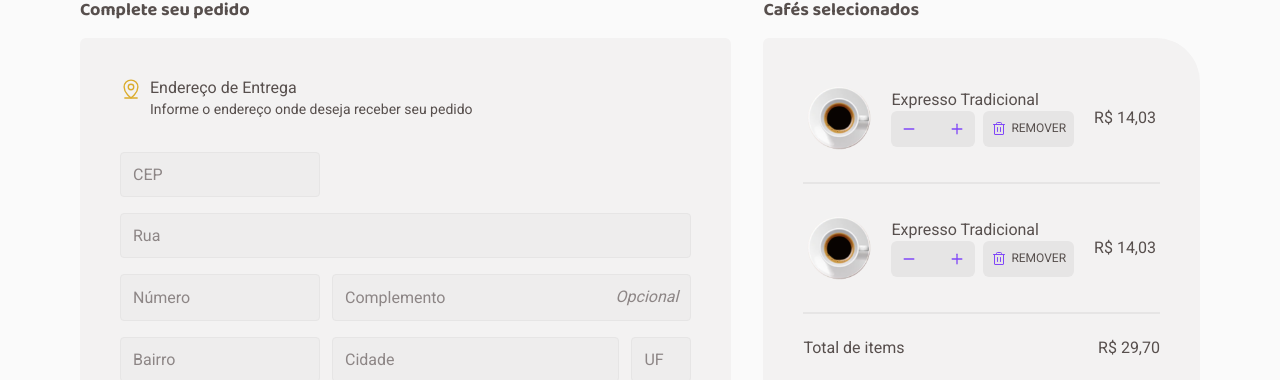
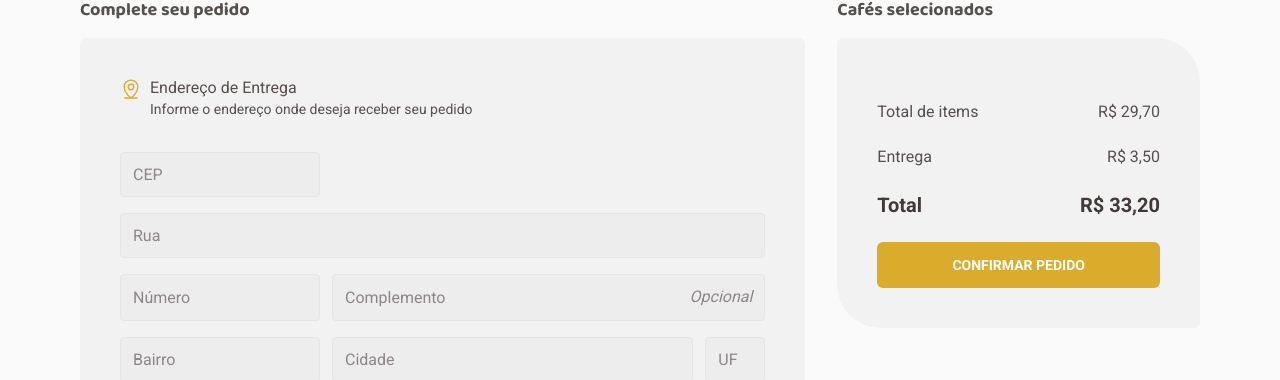
Before and after one commit to luiz21goncalves/ignite-coffee-delivery, a React (Vite) app: page /checkout in a window 1280 px wide. Shown: the part 411-791 px from the top of the page. Built offline with nearby package versions, Linux system fonts and the light colour scheme.

Commit message:
feat(checkout): list produts to cart context

```diff
--- a/src/page/Checkout/components/CoffeeCardCheckout/index.tsx
+++ b/src/page/Checkout/components/CoffeeCardCheckout/index.tsx
@@ -7,11 +7,23 @@ import { formatMonetary } from '../../../../utils'
 
 import * as S from './styles'
 
-export function CoffeeCardCheckout() {
+type CoffeeCardCheckoutProps = {
+  coffeeId: number
+  quantity: number
+}
+
+export function CoffeeCardCheckout(props: CoffeeCardCheckoutProps) {
+  const { coffeeId, quantity } = props
+
   const { 'purple-500': purple500 } = useTheme()
 
-  const coffee = COFFEE[0]
-  const priceFormatted = formatMonetary(coffee.price)
+  const coffee = COFFEE.find((coffee) => coffee.id === coffeeId)
+
+  if (!coffee) {
+    return <p>Café não encontrado</p>
+  }
+
+  const priceFormatted = formatMonetary(coffee.price * quantity)
 
   return (
     <S.CoffeeCardCheckoutContainer>
@@ -22,7 +34,8 @@ export function CoffeeCardCheckout() {
           <p>{coffee.name}</p>
 
           <S.CoffeeCardCheckoutActionContainer>
-            <Counter />
+            <Counter amount={quantity} />
+
             <S.CoffeeCardCheckoutRemoveButton>
               <div>
                 <Trash size={16} color={purple500} />
--- a/src/page/Checkout/components/OrderVisualization/index.tsx
+++ b/src/page/Checkout/components/OrderVisualization/index.tsx
@@ -1,16 +1,24 @@
+import { useCart } from '../../../../context/CartContext'
 import { CoffeeCardCheckout } from '../CoffeeCardCheckout'
 
 import * as S from './styles'
 
 export function OrderVisualization() {
+  const { products } = useCart()
+
   return (
     <div>
       <S.OrderVisualizationTitle>Cafés selecionados</S.OrderVisualizationTitle>
 
       <S.OrderVisualizationContainer>
         <S.OrderVisualizationList>
-          <CoffeeCardCheckout />
-          <CoffeeCardCheckout />
+          {products.map((coffee) => (
+            <CoffeeCardCheckout
+              key={coffee.id}
+              coffeeId={coffee.id}
+              quantity={coffee.quantity}
+            />
+          ))}
         </S.OrderVisualizationList>
 
         <S.OrderVisualizationFooter>
```
